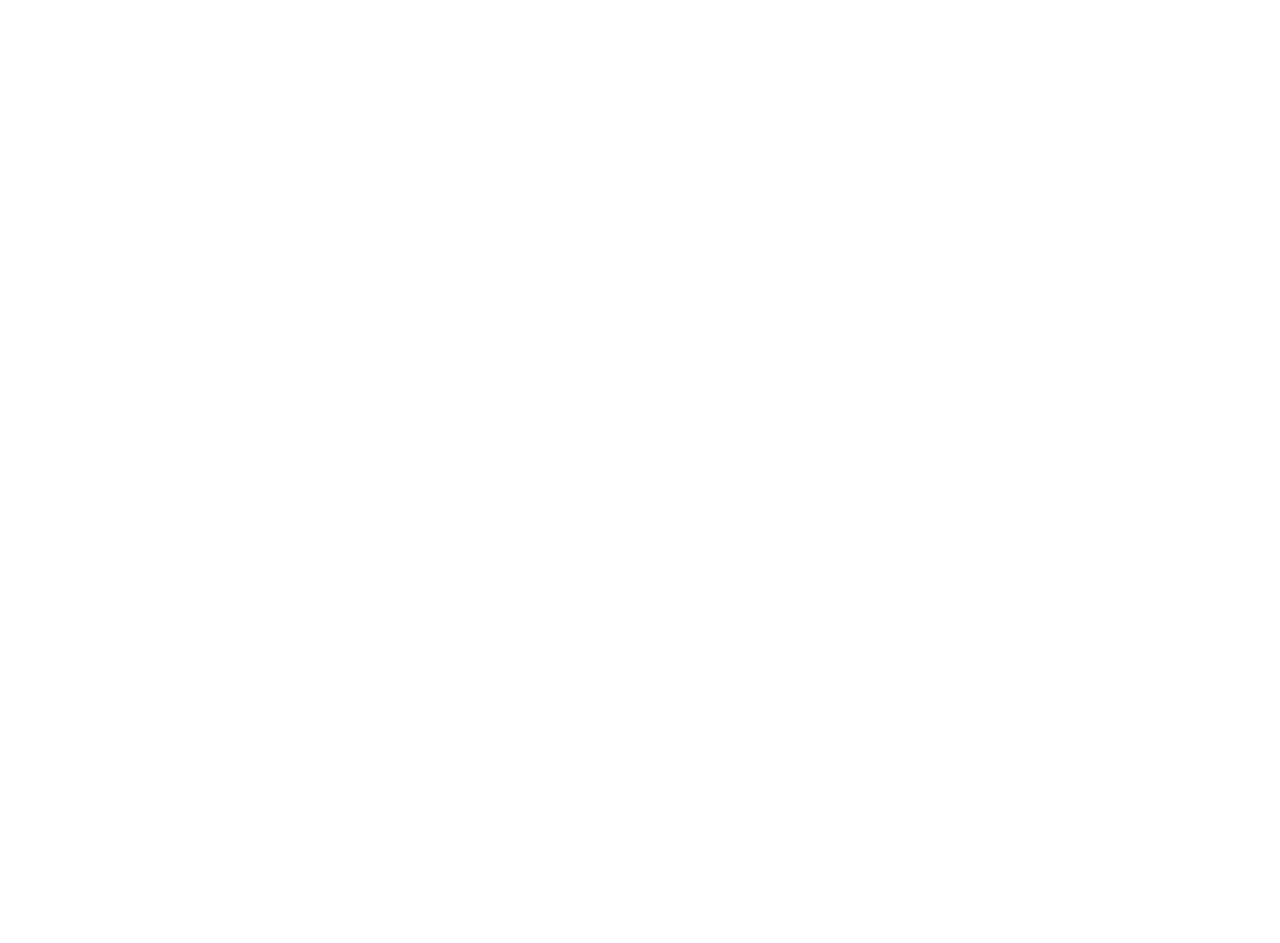
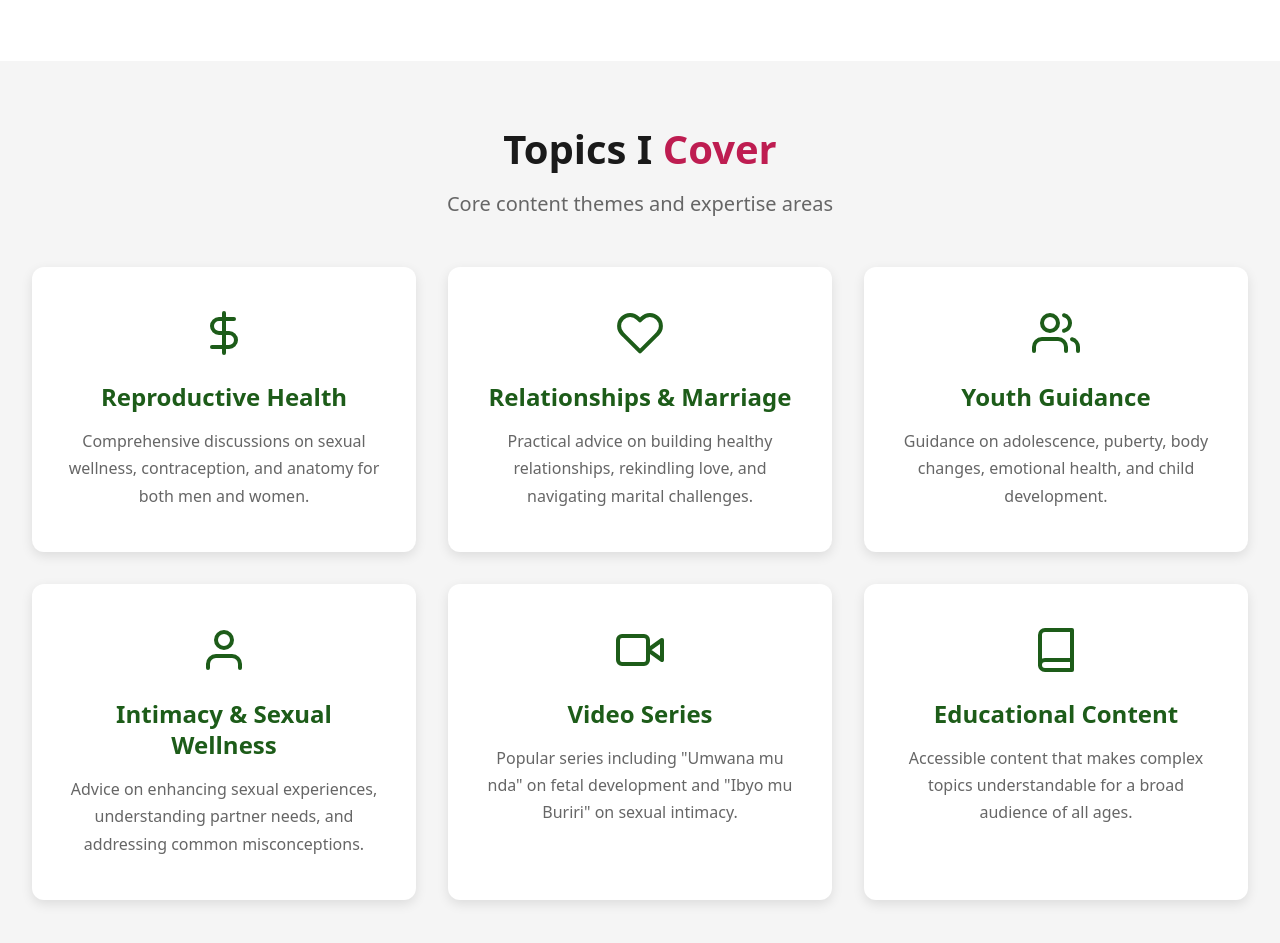
Before and after one commit to Chaste-Djaziri/shangazi, a Next.js app: page / in a window 1280 px wide. Shown: the part 1740-2683 px from the top of the page. Before the commit the page ends 1801 px from the top, so only its background shows below. Built offline with nearby package versions, Linux system fonts and the light colour scheme.

Commit message:
add gsap animations on the about page

```diff
--- /dev/null
+++ b/app/components/topics/Topics.tsx
@@ -0,0 +1,149 @@
+"use client";
+
+import { useRef, useEffect } from "react";
+import gsap from "gsap";
+
+interface Topic {
+  title: string;
+  description: string;
+  icon: JSX.Element;
+}
+
+const topics: Topic[] = [
+  {
+    title: "Reproductive Health",
+    description: "Comprehensive discussions on sexual wellness, contraception, and anatomy for both men and women.",
+    icon: (
+      <svg width="48" height="48" viewBox="0 0 24 24" fill="none" stroke="currentColor" strokeWidth="2" strokeLinecap="round" strokeLinejoin="round">
+        <path d="M12 2v20M17 5H9.5a3.5 3.5 0 0 0 0 7h5a3.5 3.5 0 0 1 0 7H6" />
+      </svg>
+    ),
+  },
+  {
+    title: "Relationships & Marriage",
+    description: "Practical advice on building healthy relationships, rekindling love, and navigating marital challenges.",
+    icon: (
+      <svg width="48" height="48" viewBox="0 0 24 24" fill="none" stroke="currentColor" strokeWidth="2" strokeLinecap="round" strokeLinejoin="round">
+        <path d="M20.84 4.61a5.5 5.5 0 0 0-7.78 0L12 5.67l-1.06-1.06a5.5 5.5 0 0 0-7.78 7.78l1.06 1.06L12 21.23l7.78-7.78 1.06-1.06a5.5 5.5 0 0 0 0-7.78z" />
+      </svg>
+    ),
+  },
+  {
+    title: "Youth Guidance",
+    description: "Guidance on adolescence, puberty, body changes, emotional health, and child development.",
+    icon: (
+      <svg width="48" height="48" viewBox="0 0 24 24" fill="none" stroke="currentColor" strokeWidth="2" strokeLinecap="round" strokeLinejoin="round">
+        <path d="M17 21v-2a4 4 0 0 0-4-4H5a4 4 0 0 0-4 4v2" />
+        <circle cx="9" cy="7" r="4" />
+        <path d="M23 21v-2a4 4 0 0 0-3-3.87" />
+        <path d="M16 3.13a4 4 0 0 1 0 7.75" />
+      </svg>
+    ),
+  },
+  {
+    title: "Intimacy & Sexual Wellness",
+    description: "Advice on enhancing sexual experiences, understanding partner needs, and addressing common misconceptions.",
+    icon: (
+      <svg width="48" height="48" viewBox="0 0 24 24" fill="none" stroke="currentColor" strokeWidth="2" strokeLinecap="round" strokeLinejoin="round">
+        <path d="M20 21v-2a4 4 0 0 0-4-4H8a4 4 0 0 0-4 4v2" />
+        <circle cx="12" cy="7" r="4" />
+      </svg>
+    ),
+  },
+  {
+    title: "Video Series",
+    description: 'Popular series including "Umwana mu nda" on fetal development and "Ibyo mu Buriri" on sexual intimacy.',
+    icon: (
+      <svg width="48" height="48" viewBox="0 0 24 24" fill="none" stroke="currentColor" strokeWidth="2" strokeLinecap="round" strokeLinejoin="round">
+        <polygon points="23 7 16 12 23 17 23 7" />
+        <rect x="1" y="5" width="15" height="14" rx="2" ry="2" />
+      </svg>
+    ),
+  },
+  {
+    title: "Educational Content",
+    description: "Accessible content that makes complex topics understandable for a broad audience of all ages.",
+    icon: (
+      <svg width="48" height="48" viewBox="0 0 24 24" fill="none" stroke="currentColor" strokeWidth="2" strokeLinecap="round" strokeLinejoin="round">
+        <path d="M4 19.5A2.5 2.5 0 0 1 6.5 17H20" />
+        <path d="M6.5 2H20v20H6.5A2.5 2.5 0 0 1 4 19.5v-15A2.5 2.5 0 0 1 6.5 2z" />
+      </svg>
+    ),
+  },
+];
+
+export default function Topics() {
+  const topicsRef = useRef<HTMLElement>(null);
+  const contentRef = useRef<HTMLDivElement>(null);
+
+  useEffect(() => {
+    const observer = new IntersectionObserver(
+      (entries) => {
+        entries.forEach((entry) => {
+          if (entry.isIntersecting) {
+            const tl = gsap.timeline();
+
+            if (contentRef.current) {
+              const title = contentRef.current.querySelector(".topics-title");
+              const subtitle = contentRef.current.querySelector(".topics-subtitle");
+              const cards = contentRef.current.querySelectorAll(".topic-card");
+
+              tl.fromTo(
+                title,
+                { opacity: 0, y: 30 },
+                { opacity: 1, y: 0, duration: 0.8, ease: "power3.out" }
+              )
+              .fromTo(
+                subtitle,
+                { opacity: 0, y: 20 },
+                { opacity: 1, y: 0, duration: 0.8, ease: "power3.out" },
+                "-=0.4"
+              )
+              .fromTo(
+                cards,
+                { opacity: 0, y: 30 },
+                { opacity: 1, y: 0, duration: 0.6, stagger: 0.1, ease: "power3.out" },
+                "-=0.4"
+              );
+
+              observer.disconnect();
+            }
+          }
+        });
+      },
+      {
+        threshold: 0.2,
+      }
+    );
+
+    if (topicsRef.current) {
+      observer.observe(topicsRef.current);
+    }
+
+    return () => {
+      observer.disconnect();
+    };
+  }, []);
+
+  return (
+    <section className="topics" ref={topicsRef}>
+      <div className="topics-container">
+        <div className="topics-content" ref={contentRef}>
+          <h2 className="topics-title">
+            Topics I <span className="topics-title-accent">Cover</span>
+          </h2>
+          <p className="topics-subtitle">Core content themes and expertise areas</p>
+          <div className="topics-grid">
+            {topics.map((topic, index) => (
+              <div key={index} className="topic-card">
+                <div className="topic-icon">{topic.icon}</div>
+                <h3 className="topic-title">{topic.title}</h3>
+                <p className="topic-description">{topic.description}</p>
+              </div>
+            ))}
+          </div>
+        </div>
+      </div>
+    </section>
+  );
+}
--- a/app/globals.css
+++ b/app/globals.css
@@ -1019,3 +1019,156 @@ body {
     font-size: 0.9375rem;
   }
 }
+
+/* Topics Section Styles */
+.topics {
+  padding: 4rem 2rem;
+  background: var(--bg-secondary);
+  width: 100%;
+}
+
+.topics-container {
+  width: 100%;
+  margin: 0 auto;
+}
+
+.topics-content {
+  text-align: center;
+  width: 100%;
+}
+
+.topics-title {
+  font-size: 2.5rem;
+  font-weight: 700;
+  color: var(--text-primary);
+  margin-bottom: 1rem;
+  line-height: 1.2;
+}
+
+.topics-title-accent {
+  color: var(--color-accent);
+}
+
+.topics-subtitle {
+  font-size: 1.25rem;
+  color: var(--text-secondary);
+  margin-bottom: 3rem;
+  font-weight: 500;
+}
+
+.topics-grid {
+  display: grid;
+  grid-template-columns: repeat(3, 1fr);
+  gap: 2rem;
+  margin-top: 2rem;
+  max-width: 1400px;
+  margin-left: auto;
+  margin-right: auto;
+}
+
+.topic-card {
+  background: var(--bg-primary);
+  padding: 2.5rem 2rem;
+  border-radius: 12px;
+  box-shadow: 0 4px 12px var(--shadow);
+  transition: all 0.3s ease;
+  text-align: center;
+  border: 2px solid transparent;
+  display: flex;
+  flex-direction: column;
+  align-items: center;
+}
+
+.topic-card:hover {
+  transform: translateY(-5px);
+  box-shadow: 0 8px 24px rgba(0, 0, 0, 0.15);
+  border-color: var(--color-primary);
+}
+
+.topic-icon {
+  color: var(--color-primary);
+  margin-bottom: 1.5rem;
+  display: flex;
+  align-items: center;
+  justify-content: center;
+  transition: color 0.3s ease, transform 0.3s ease;
+}
+
+.topic-card:hover .topic-icon {
+  color: var(--color-accent);
+  transform: scale(1.1);
+}
+
+.topic-title {
+  font-size: 1.5rem;
+  font-weight: 600;
+  color: var(--color-primary);
+  margin-bottom: 1rem;
+  line-height: 1.3;
+  text-align: center;
+}
+
+.topic-description {
+  font-size: 1rem;
+  line-height: 1.7;
+  color: var(--text-secondary);
+  margin: 0;
+  text-align: center;
+}
+
+@media (max-width: 968px) {
+  .topics-grid {
+    grid-template-columns: repeat(2, 1fr);
+    gap: 1.5rem;
+  }
+}
+
+@media (max-width: 768px) {
+  .topics {
+    padding: 3rem 1.5rem;
+  }
+
+  .topics-title {
+    font-size: 2rem;
+  }
+
+  .topics-subtitle {
+    font-size: 1.125rem;
+    margin-bottom: 2rem;
+  }
+
+  .topics-grid {
+    grid-template-columns: 1fr;
+    gap: 1.5rem;
+  }
+
+  .topic-card {
+    padding: 1.5rem;
+  }
+
+  .topic-title {
+    font-size: 1.25rem;
+  }
+
+  .topic-description {
+    font-size: 0.9375rem;
+  }
+}
+
+@media (max-width: 480px) {
+  .topics {
+    padding: 2rem 1rem;
+  }
+
+  .topics-title {
+    font-size: 1.75rem;
+  }
+
+  .topics-subtitle {
+    font-size: 1rem;
+  }
+
+  .topic-card {
+    padding: 1.25rem;
+  }
+}
--- a/app/page.tsx
+++ b/app/page.tsx
@@ -1,6 +1,7 @@
 import Hero from "./components/hero/Hero";
 import Stats from "./components/stats/Stats";
 import About from "./components/about/About";
+import Topics from "./components/topics/Topics";
 
 export default function Home() {
   return (
@@ -8,6 +9,7 @@ export default function Home() {
       <Hero />
       <Stats />
       <About />
+      <Topics />
     </main>
   );
 }
```
Also changed, not shown: app/components/about/About.tsx (+57 -44 lines).
